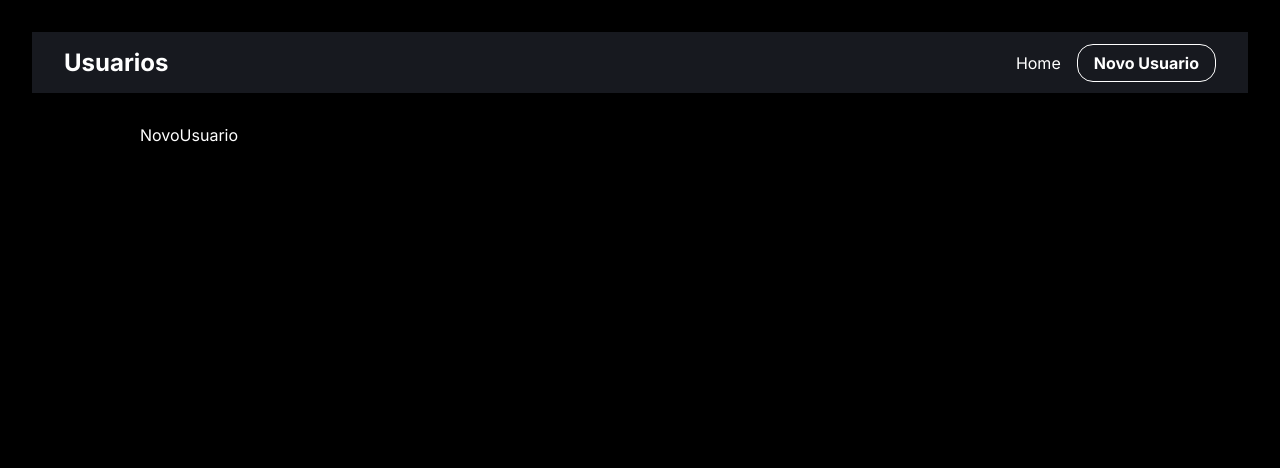
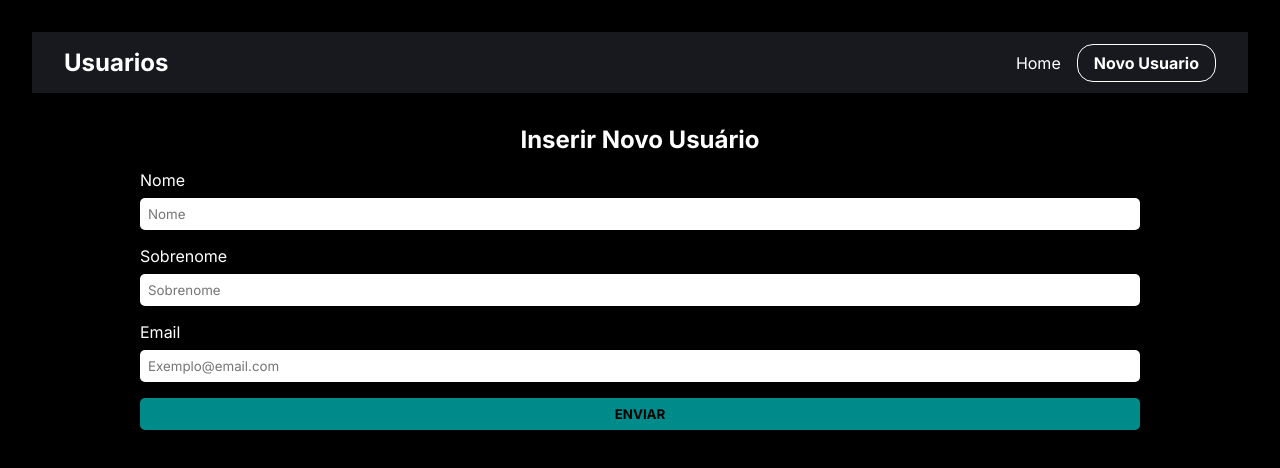
Before and after one commit to FHumberto/ESTUDO_REACT, a React (Vite) app in the folder Projetos/UsuariosUI/: page /novo in a window 1280 px wide. Shown: the top 468 px of the page. Built offline with nearby package versions, Linux system fonts and the light colour scheme.

Commit message:
[UsuariosUi] add: rota de post

```diff
--- /dev/null
+++ b/Projetos/UsuariosUI/src/constants/Api.ts
@@ -0,0 +1,7 @@
+import axios from "axios";
+
+const usuarioFetch = axios.create({
+    baseURL: "https://localhost:7099/api/v1/usuario",
+})
+
+export default usuarioFetch;
--- a/Projetos/UsuariosUI/src/routes/Home.tsx
+++ b/Projetos/UsuariosUI/src/routes/Home.tsx
@@ -1,6 +1,6 @@
-import axios from "axios";
 import { useEffect, useState } from "react";
 import { Usuario } from "../types/Usuario";
+import usuarioFetch from "../constants/Api";
 import './Home.css'
 
 const Home = () =>
@@ -11,7 +11,7 @@ const Home = () =>
     {
         try
         {
-            const response = await axios.get("https://localhost:7099/api/v1/usuario");
+            const response = await usuarioFetch.get("/");
             const data = response.data;
             setUsuarios(data);
         } catch (error)
--- /dev/null
+++ b/Projetos/UsuariosUI/src/routes/NovoUsuario.css
@@ -0,0 +1,50 @@
+.novoUsuario
+{
+    text-align: center;
+    margin-bottom: 1rem;
+}
+
+.form
+{
+    display: flex;
+    flex-flow: column;
+    gap: 1rem;
+    margin: 0 auto;
+}
+
+.form-control
+{
+    display: flex;
+    flex-direction: column;
+    margin-bottom: 1rem;
+}
+
+.form-control label
+{
+    margin-bottom: 0.5rem;
+}
+
+input
+{
+    color: black;
+}
+
+.form-control input
+{
+    padding: .5rem;
+    border-radius: 5px;
+    border: none;
+}
+
+.btn
+{
+    margin-top: 1rem;
+    background-color: darkcyan;
+    text-transform: uppercase;
+    font-weight: bold;
+}
+
+.btn:hover
+{
+    background-color: wheat;
+}
--- a/Projetos/UsuariosUI/src/routes/NovoUsuario.tsx
+++ b/Projetos/UsuariosUI/src/routes/NovoUsuario.tsx
@@ -1,8 +1,75 @@
-const NovoUsuario = () =>
+import { useState } from "react";
+import axios from "axios";
+import './NovoUsuario.css'
+
+const NovoUsuario: React.FC = () =>
 {
+    const [nome, setNome] = useState("");
+    const [sobrenome, setSobrenome] = useState("");
+    const [email, setEmail] = useState("");
+
+    const handleSubmit = async (event: React.FormEvent<HTMLFormElement>): Promise<void> =>
+    {
+        event.preventDefault();
+
+        try
+        {
+            const response = await axios.post("https://localhost:7099/api/v1/usuario", {
+                nome,
+                sobrenome,
+                email,
+            });
+            console.log(typeof response.status);
+            if (response.status === 201)
+            {
+                window.location.href = "http://localhost:5173/"; // redireciona para
+            }
+        } catch (error)
+        {
+            console.error(error);
+        }
+    }
+
     return (
-        <div>NovoUsuario</div>
-    )
-}
+        <div>
+            <h2 className="novoUsuario">Inserir Novo Usuário</h2>
+            <form onSubmit={handleSubmit}>
+                <div className="form-control">
+                    <label htmlFor="nome">Nome</label>
+                    <input
+                        type="text"
+                        name="nome"
+                        placeholder="Nome"
+                        value={nome}
+                        onChange={(e) => setNome(e.target.value)}
+                        required
+                    />
+                </div>
+                <div className="form-control">
+                    <label>Sobrenome</label>
+                    <input
+                        type="text"
+                        name="sobrenome"
+                        placeholder="Sobrenome"
+                        value={sobrenome}
+                        onChange={(e) => setSobrenome(e.target.value)}
+                    />
+                </div>
+                <div className="form-control">
+                    <label>Email</label>
+                    <input
+                        type="email"
+                        name="email"
+                        placeholder="Exemplo@email.com"
+                        value={email}
+                        onChange={(e) => setEmail(e.target.value)}
+                        required
+                    />
+                    <input className="btn" type="submit" value="Enviar" />
+                </div>
+            </form>
+        </div>
+    );
+};
 
-export default NovoUsuario
+export default NovoUsuario;
```
